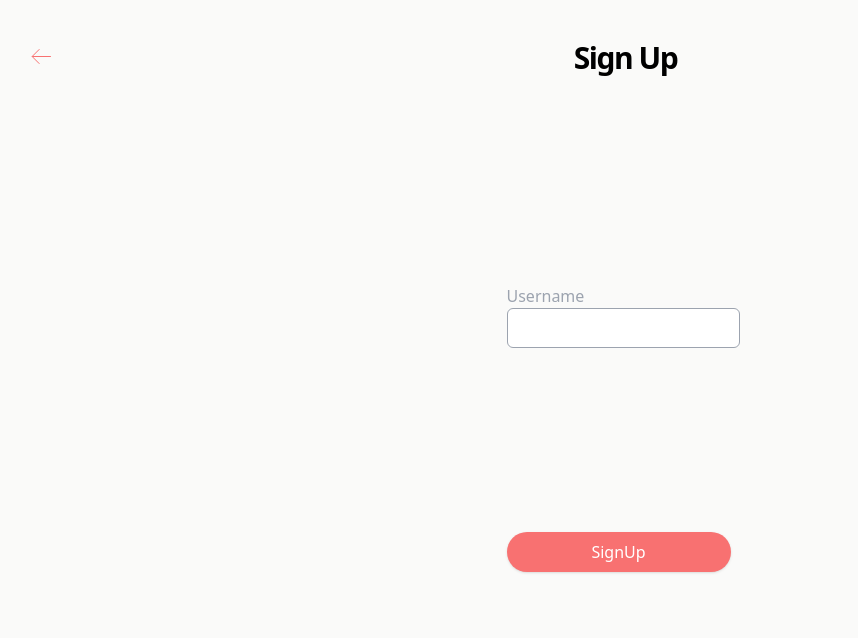
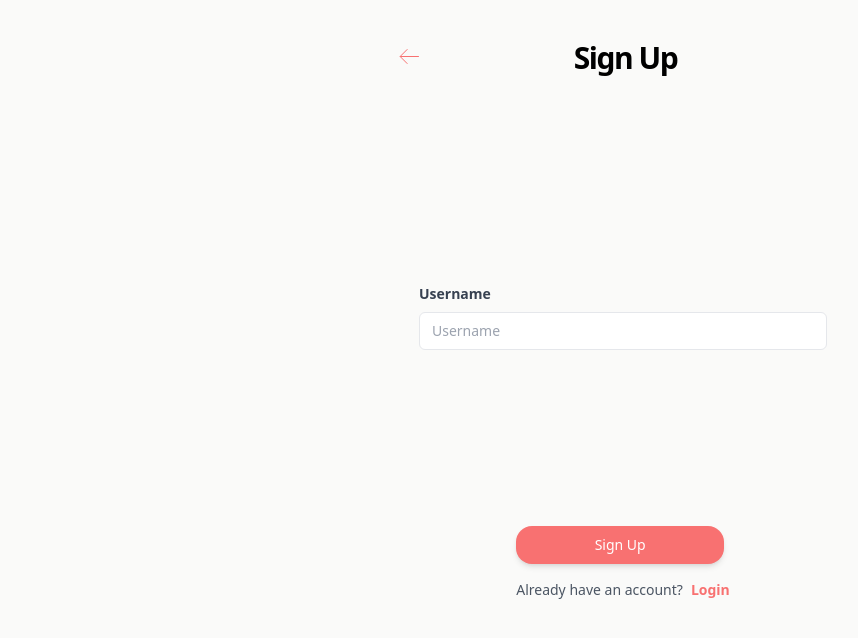
Before and after one commit to jtimmerb/Eatr, a React (Vite) app in the folder frontend/: page /signup in a window 1280 px wide. Shown: the top 638 px of the page, without its empty margins (17-875 px from the left). Built offline with nearby package versions, Linux system fonts and the light colour scheme.

Commit message:
refactor login page and sign up page (#20)

```diff
--- a/frontend/src/elements/pageHeader.tsx
+++ b/frontend/src/elements/pageHeader.tsx
@@ -3,13 +3,11 @@ import { useNavigate } from "react-router-dom";
 import ArrowIcon from "../images/arrowIcon";
 
 interface IProps {
-  pageName: string;
+  children: React.ReactNode;
   backAddr: string;
 }
 
-const PageHeader: React.FC<IProps> = (props) => {
-  const { backAddr, pageName } = props;
-
+const PageHeader: React.FC<IProps> = ({children, backAddr}) => {
   const navigate = useNavigate();
   const back = () => {
     navigate(backAddr);
@@ -22,7 +20,7 @@ const PageHeader: React.FC<IProps> = (props) => {
           <ArrowIcon className="stroke-red-400" />
         </button>
         <label className="not-italic font-extrabold text-3xl tracking-tighter text-black">
-          {pageName}
+          {children}
         </label>
         <div className="w-16"></div>
       </div>
--- a/frontend/src/pages/loginPage.tsx
+++ b/frontend/src/pages/loginPage.tsx
@@ -1,43 +1,39 @@
 import React, { useState } from "react";
-import { useDispatch } from "react-redux";
-import { updateName, updateRecipes } from "../states/userSlice";
 import { useNavigate } from "react-router-dom";
-import Modal from "../elements/modal";
-import PageHeader from "../elements/pageHeader";
 
 
+import PageHeader from "../elements/pageHeader";
+import Container from "../elements/layout/container";
 import RedSolidButton from "../elements/buttons/red-solid-button";
 
-interface IProps {
-
-}
+interface IProps {}
 
 const LoginPage: React.FC<IProps> = () => {
-  const [username, setUsername] = useState('');
-
-  const [loginStatus, setLoginStatus] = useState(false);
   const navigate = useNavigate();
+  const [username, setUsername] = useState("");
 
   const changeToSignUp = () => {
-    navigate('../signup');
+    navigate("../signup");
   };
 
   const handleUsernameChange = (event: any) => {
     setUsername(event.target.value);
   };
 
-  const handleSubmit = () => {
-
-  };
+  const handleSubmit = () => {};
 
   return (
-    <div className="min-h-screen bg-gray-100 flex flex-col justify-center py-12 sm:px-6 lg:px-8">
-      <div className="sm:mx-auto sm:w-full sm:max-w-md">
-        <h1 className="text-center text-3xl font-extrabold text-gray-900 mb-8">Login</h1>
-        <div className="mt-6">
-          <form onSubmit={handleSubmit} className="">
-            <div className="mb-4">
-              <label htmlFor="username" className="block text-gray-700 text-sm font-bold mb-2">
+    <Container>
+      <PageHeader backAddr="..">Login</PageHeader>
+      <form
+        onSubmit={handleSubmit}
+        className="flex flex-col content-center items-center pt-52"
+      >
+        <div className="mb-4 w-3/4">
+          <label
+            htmlFor="username"
+            className="block text-gray-700 text-sm font-bold mb-2"
+          >
             Username
           </label>
           <input
@@ -47,21 +43,25 @@ const LoginPage: React.FC<IProps> = () => {
             name="username"
             value={username}
             onChange={handleUsernameChange}
-                className="border rounded-md py-2 px-3 w-full text-gray-700 focus:outline-none focus:ring-1"
+            className="border rounded-md py-2 px-3 w-full text-gray-700 text-sm"
             required
           />
         </div>
+
+        <div className="pt-40">
           <RedSolidButton onClick={handleSubmit}>Login</RedSolidButton>
           <div className="flex justify-center mt-4">
-              <p className="text-gray-600">Don't have an account?</p>
-              <a className="text-red-400 ml-2 font-bold hover:underline" onClick={changeToSignUp}>
+            <p className="text-gray-600 text-sm">Don't have an account?</p>
+            <a
+              className="text-red-400 ml-2 font-bold text-sm"
+              onClick={changeToSignUp}
+            >
               Sign up
             </a>
           </div>
+        </div>
       </form>
-        </div>
-      </div>
-    </div>
+    </Container>
   );
 };
 
--- a/frontend/src/pages/signupPage.tsx
+++ b/frontend/src/pages/signupPage.tsx
@@ -1,70 +1,67 @@
 import React, { useState } from "react";
 import { useNavigate } from "react-router-dom";
-import Modal from "../elements/modal";
+
 import PageHeader from "../elements/pageHeader";
+import Container from "../elements/layout/container";
+import RedSolidButton from "../elements/buttons/red-solid-button";
 
-const SignUp = (): JSX.Element => {
-  const signUpSucc = () => {
-    console.log("signUp");
+interface IProps {}
+
+const SignUpPage: React.FC<IProps> = () => {
+  const navigate = useNavigate();
+  const [username, setUsername] = useState("");
+
+  const changeToLogin = () => {
+    navigate("../login");
   };
 
+  const handleUsernameChange = (event: any) => {
+    setUsername(event.target.value);
+  };
+
+  const handleSubmit = () => {};
+
   return (
-    <>
-      <PageHeader pageName="Sign Up" backAddr="/" />
-      <div className="App-header flex flex-col items-center pt-52">
-        <SignUpForm signUpSucc={signUpSucc} />
-      </div>
-    </>
+    <Container>
+      <PageHeader backAddr="..">Sign Up</PageHeader>
+      <form
+        onSubmit={handleSubmit}
+        className="flex flex-col content-center items-center pt-52"
+      >
+        <div className="mb-4 w-3/4">
+          <label
+            htmlFor="username"
+            className="block text-gray-700 text-sm font-bold mb-2"
+          >
+            Username
+          </label>
+          <input
+            type="text"
+            id="username"
+            placeholder="Username"
+            name="username"
+            value={username}
+            onChange={handleUsernameChange}
+            className="border rounded-md py-2 px-3 w-full text-gray-700 text-sm"
+            required
+          />
+        </div>
+
+        <div className="pt-40">
+          <RedSolidButton onClick={handleSubmit}>Sign Up</RedSolidButton>
+          <div className="flex justify-center mt-4">
+            <p className="text-gray-600 text-sm">Already have an account?</p>
+            <a
+              className="text-red-400 ml-2 font-bold text-sm"
+              onClick={changeToLogin}
+            >
+              Login
+            </a>
+          </div>
+        </div>
+      </form>
+    </Container>
   );
 };
 
-interface SignUpFormProps {
-  signUpSucc: () => void;
-}
-
-function SignUpForm(props: SignUpFormProps): JSX.Element {
-  const navigate = useNavigate();
-
-  const handleSignUp = (event: React.FormEvent<HTMLFormElement>) => {
-    event.preventDefault();
-    if (username != "") {
-      props.signUpSucc();
-      console.log(username);
-      navigate("/userHome");
-    } else {
-      setShowModal(true);
-      // alert("Invalid Login");
-    }
-  };
-
-  const [username, setUsername] = useState("");
-  const [showModal, setShowModal] = useState(false);
-
-  return (
-    <form className="" onSubmit={handleSignUp}>
-      <div className="pb-44">
-        <div className="flex text-gray-400">Username</div>
-        <div>
-          <input
-            name="username"
-            className="border border-gray-400 rounded-md relative w-full h-10"
-            onChange={(e) => setUsername(e.target.value)}
-          />
-        </div>
-      </div>
-
-      <div className="py-2">
-        <Modal
-          buttonTitle="SignUp"
-          buttonStyle="box-border relative w-56 h-10 bg-red-400 text-white text-center rounded-full shadow"
-          bodyText="Uh-Oh! This username already exists in our database please try again."
-          showModal={showModal}
-          setShowModal={setShowModal}
-          event={handleSignUp}
-        />
-      </div>
-    </form>
-  );
-}
-
-export default SignUp;
+export default SignUpPage;
```
Lines whose indentation alone changed are shown as unchanged.
